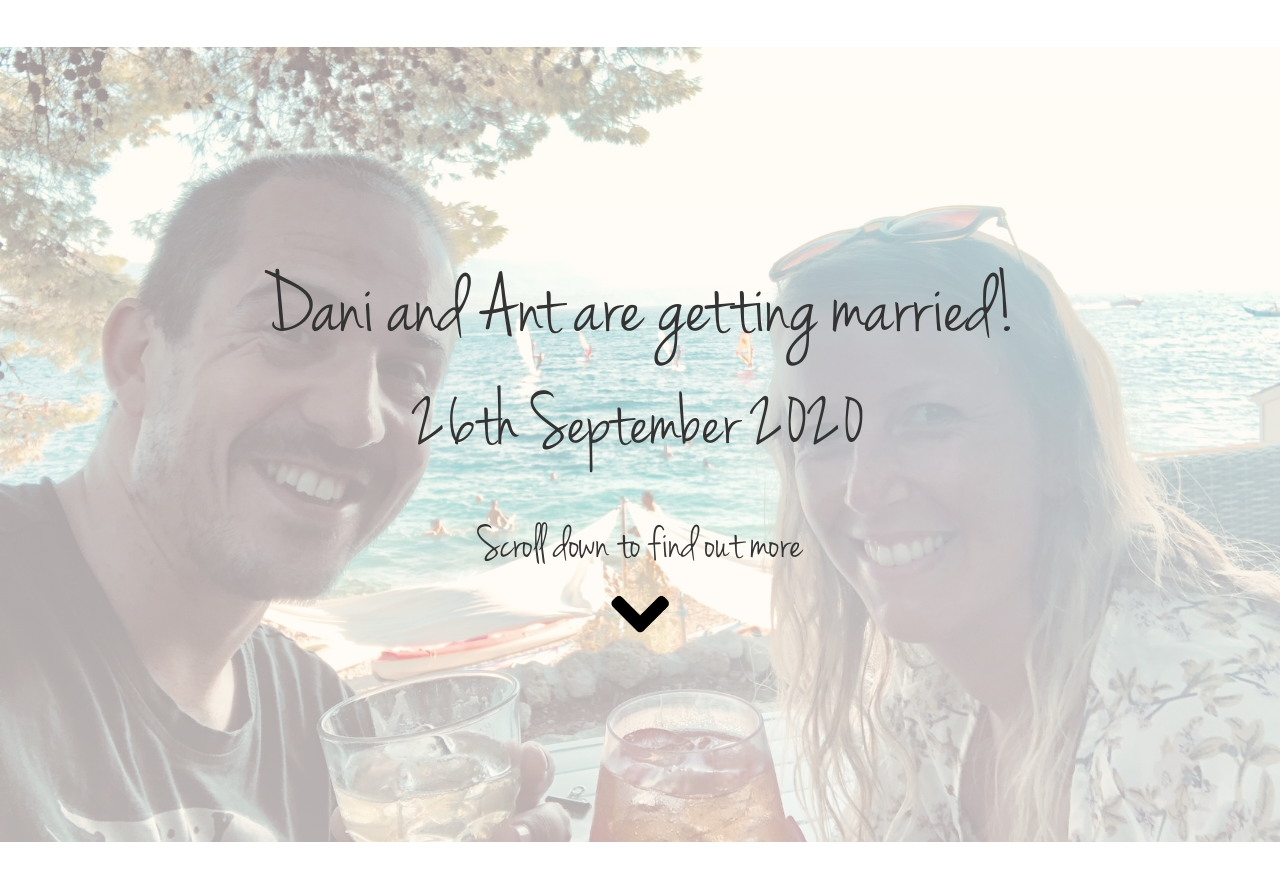
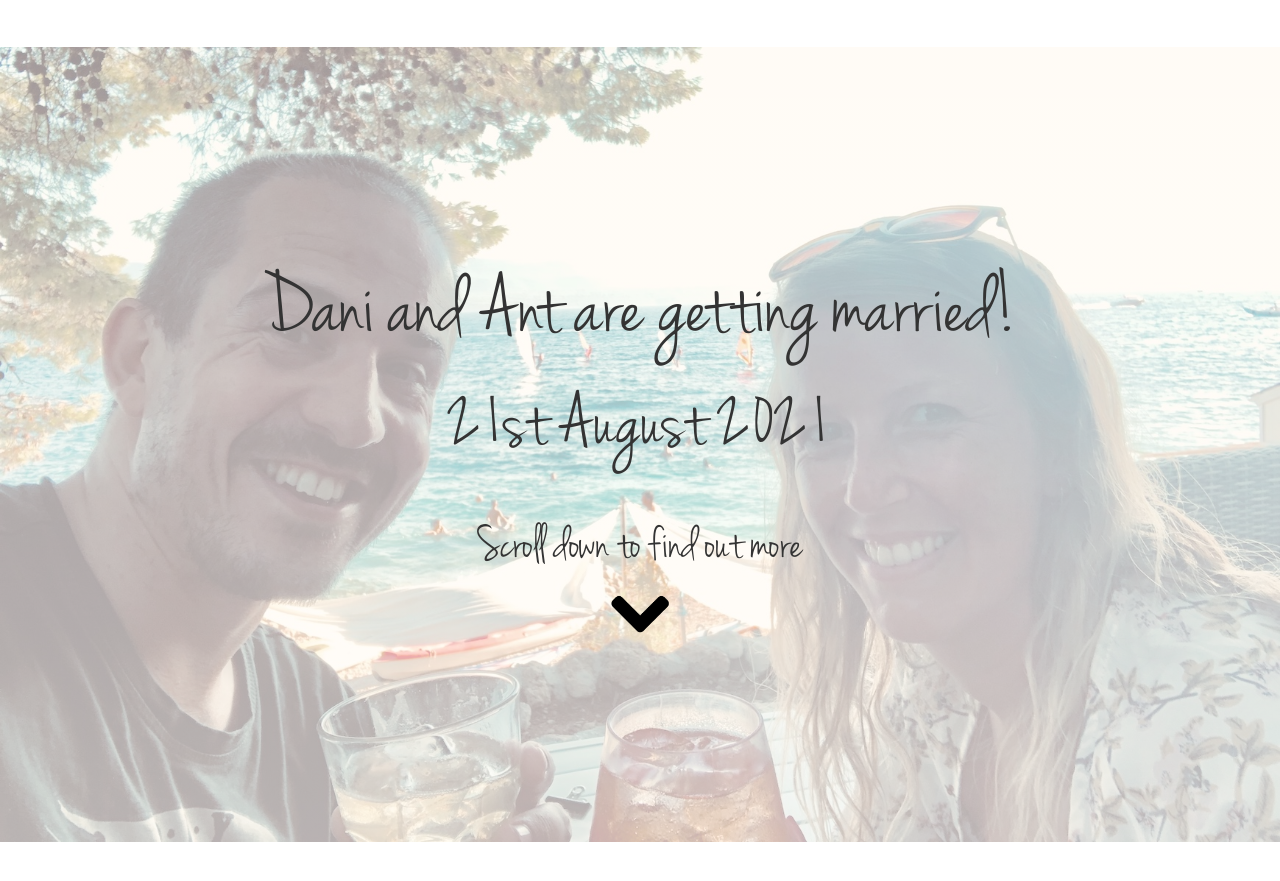
Before and after one commit to mwinteringham/dantoni.github.io, a Jekyll site: the page built from index.html, in a window 1280 px wide. Shown: the top 881 px of the page. Built offline with Jekyll 4.4.1, drawn with Linux system fonts in a browser that asks for light colours.

Commit message:
Bumped date

```diff
--- a/index.html
+++ b/index.html
@@ -7,7 +7,7 @@ layout: default
     <div class="container">
       <div class="col-md-12 text-center title">
         <h1>Dani and Ant are getting married!</h1>
-        <h2>26th September 2020</h2>
+        <h2>21st August 2021</h2>
         <br />
         <h3>Scroll down to find out more</h3>
         <p><img src="images/down-arrow.png" alt="Click to scroll down page" class="arrow"/></p>
```
